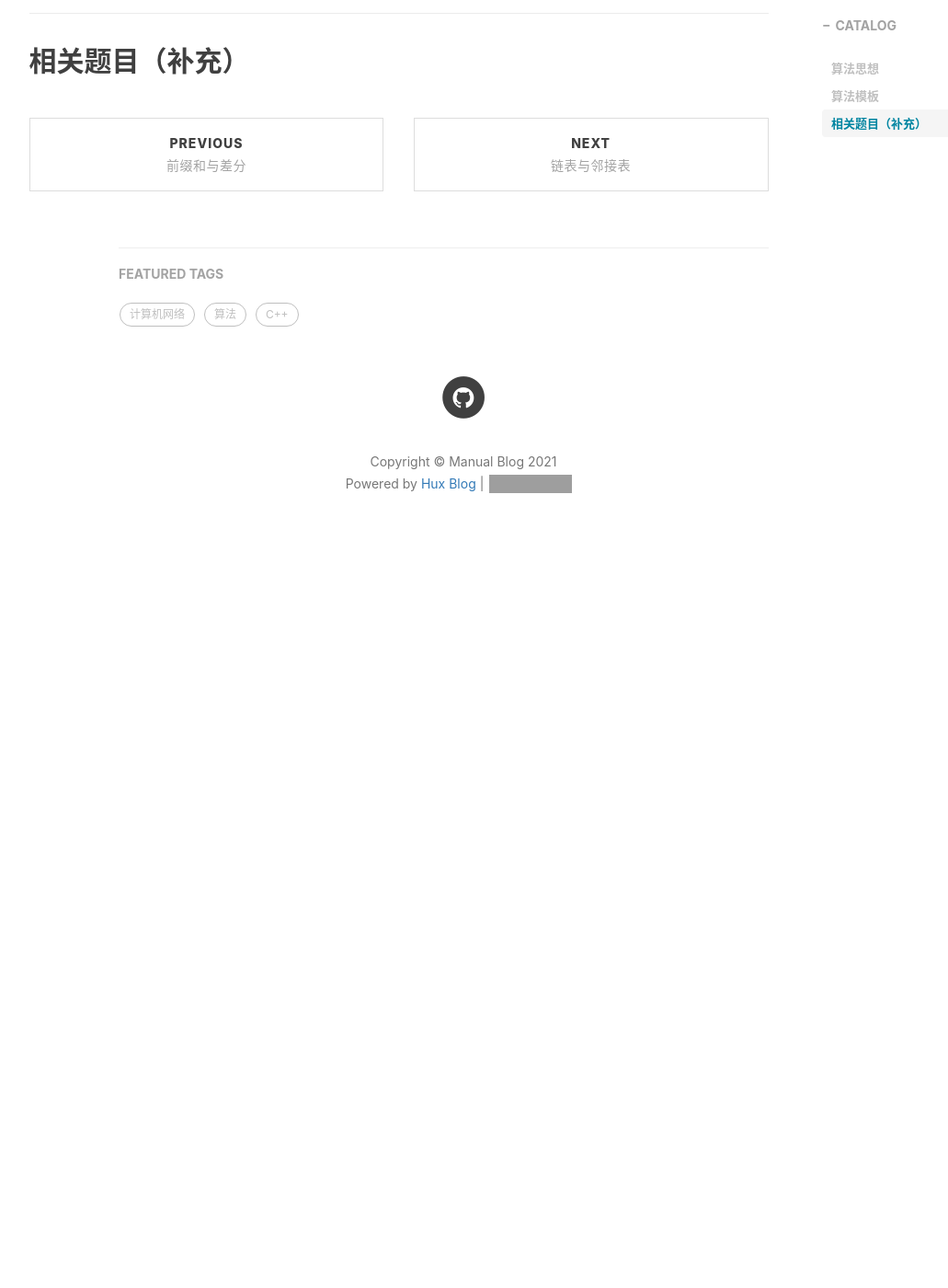
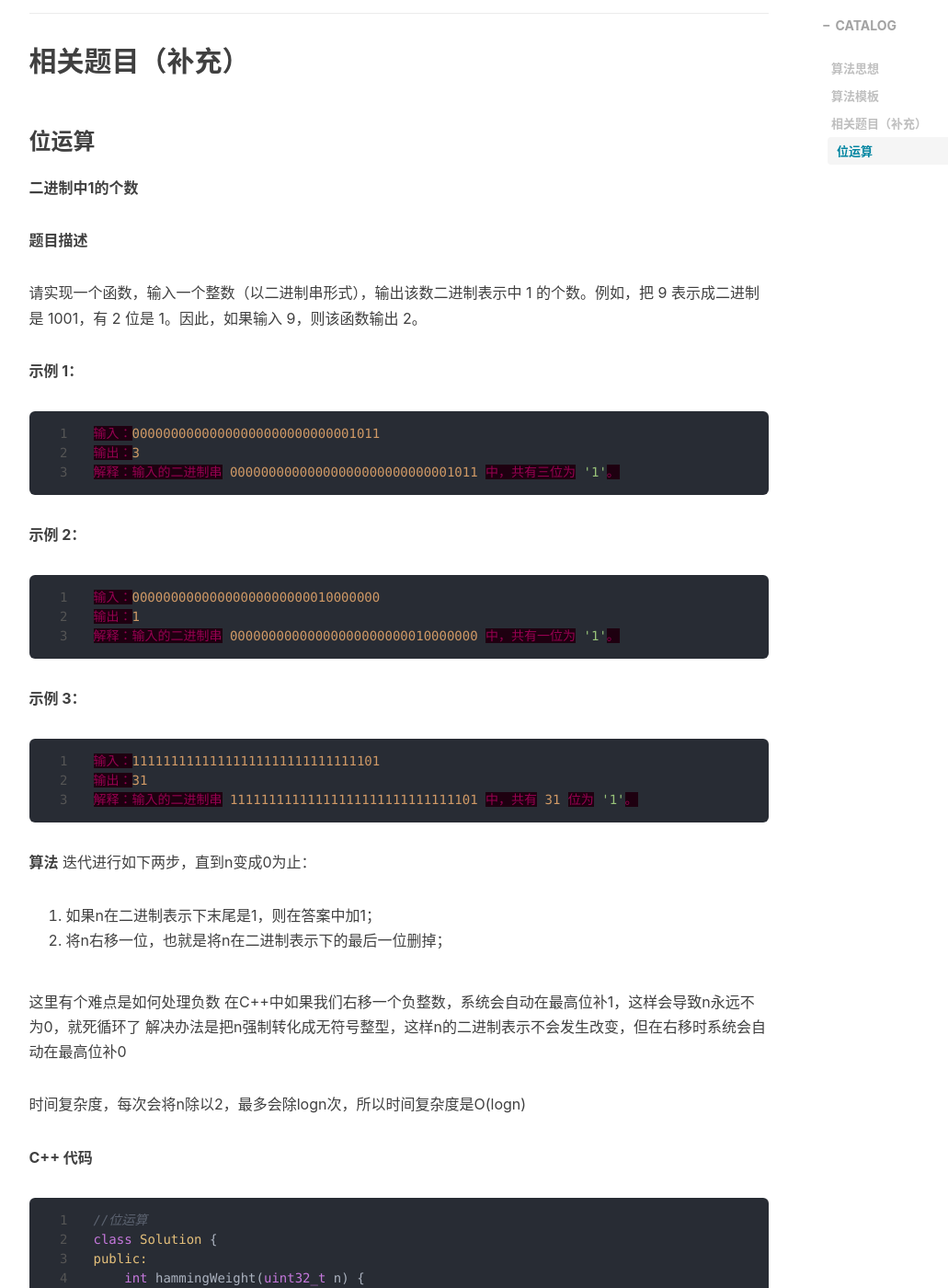
Before and after one commit to ma-nual/ma-nual.github.io, a Jekyll site: the page built from _posts/2021-3-2-双指针，位运算，离散化，区间合并*.md, in a window 1280 px wide and 1400 px high, scrolled down 3071 px. Shown: the whole window at 92% size, without its empty margins (136-1167 px from the left). Built offline with Jekyll 4.4.1, drawn with Linux system fonts in a browser that asks for light colours; nearby versions of some CDN libraries; comment, search, counter and statistics services are not loaded; before the commit the page ends 3701 px from its top, so only the background shows below that; some of the changed text lies outside the part shown; grey boxes are pictures that could not be loaded.

Commit message:
one post

````diff
--- a/_posts/2021-3-2-双指针，位运算，离散化，区间合并*.md
+++ b/_posts/2021-3-2-双指针，位运算，离散化，区间合并*.md
@@ -107,3 +107,82 @@ void merge(vector<PII> &segs)
 ```
 
 ## 相关题目（补充）
+
+### 位运算
+
+**二进制中1的个数**
+
+**题目描述**
+
+请实现一个函数，输入一个整数（以二进制串形式），输出该数二进制表示中 1 的个数。例如，把 9 表示成二进制是 1001，有 2 位是 1。因此，如果输入 9，则该函数输出 2。
+
+**示例 1：**
+
+```c++
+输入：00000000000000000000000000001011
+输出：3
+解释：输入的二进制串 00000000000000000000000000001011 中，共有三位为 '1'。
+```
+
+**示例 2：**
+
+```c++
+输入：00000000000000000000000010000000
+输出：1
+解释：输入的二进制串 00000000000000000000000010000000 中，共有一位为 '1'。
+```
+
+**示例 3：**
+
+```c++
+输入：11111111111111111111111111111101
+输出：31
+解释：输入的二进制串 11111111111111111111111111111101 中，共有 31 位为 '1'。
+```
+
+**算法**
+迭代进行如下两步，直到n变成0为止：
+
+1. 如果n在二进制表示下末尾是1，则在答案中加1；
+2. 将n右移一位，也就是将n在二进制表示下的最后一位删掉；
+
+这里有个难点是如何处理负数
+在C++中如果我们右移一个负整数，系统会自动在最高位补1，这样会导致n永远不为0，就死循环了
+解决办法是把n强制转化成无符号整型，这样n的二进制表示不会发生改变，但在右移时系统会自动在最高位补0
+
+时间复杂度，每次会将n除以2，最多会除logn次，所以时间复杂度是O(logn)
+
+**C++ 代码**
+
+```c++
+//位运算
+class Solution {
+public:
+    int hammingWeight(uint32_t n) {
+        int res = 0;
+        while(n){
+            res += n & 1;
+            n = n >> 1;
+        }
+        return res;
+    }
+};
+
+//lowbit算法
+class Solution {
+public:
+
+    uint32_t lowbit(uint32_t x){
+        return x & -x;
+    }
+
+    int hammingWeight(uint32_t n) {
+        int res = 0;
+        while(n){
+            res++;
+            n -= lowbit(n);
+        }
+        return res;
+    }
+};
+```
````
Also changed, not shown: _posts/2021-1-10-进程与线程*.md (+73 -1 lines), _posts/2021-3-5-STL使用.md (added, +121 -0 lines), _posts/2021-3-5-哈希表*.md (added, +95 -0 lines), 1 other file.
